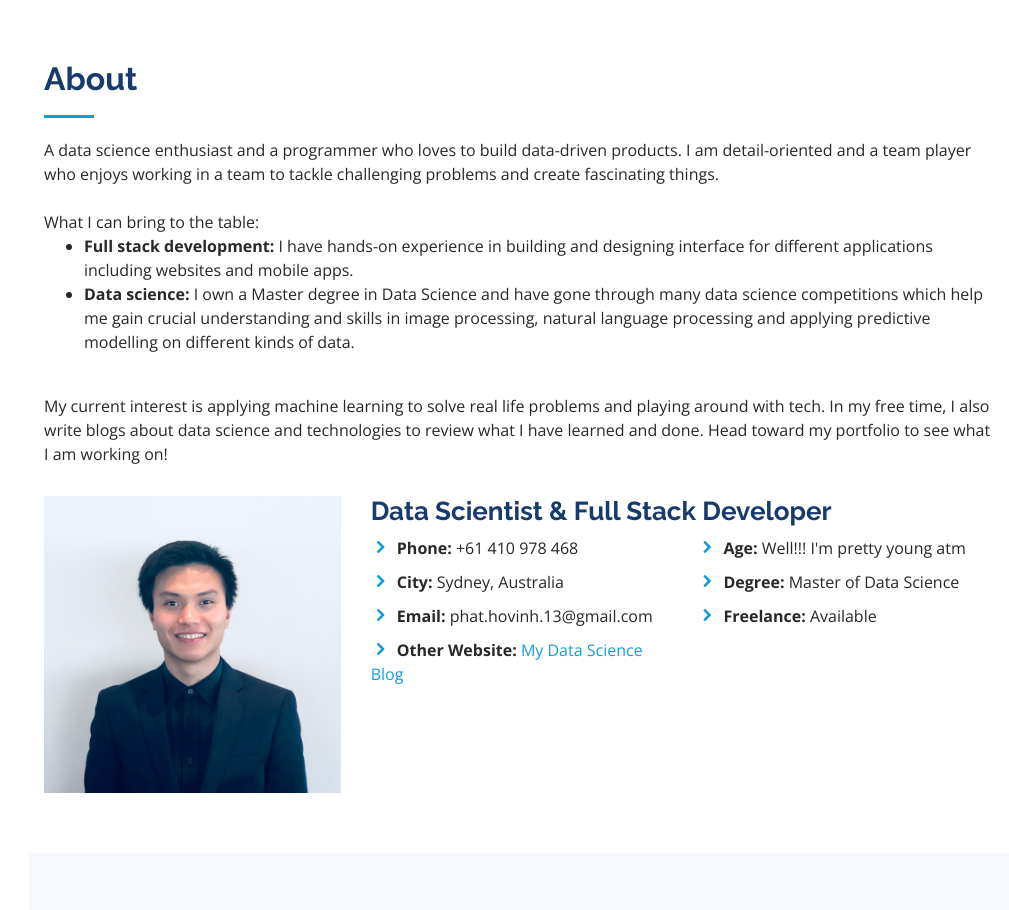
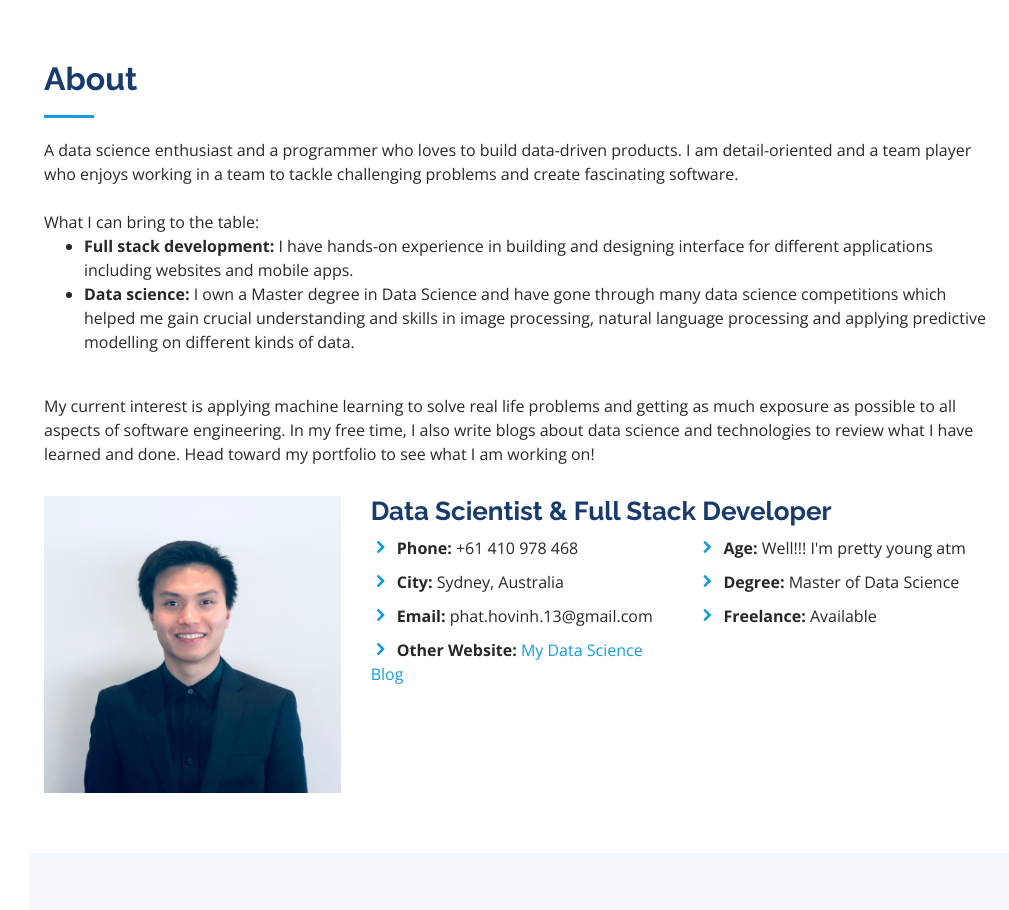
Before and after one commit to PatrickHo-134/phatvinhho.github.io, a plain HTML site: page index.html in a window 1280 px wide. Shown: the part 800-1710 px from the top of the page, without its empty margins (271-1280 px from the left). Drawn offline with nearby package versions, Linux system fonts and the light colour scheme.

Commit message:
update about section

```diff
--- a/index.html
+++ b/index.html
@@ -132,7 +132,7 @@
               A data science enthusiast and a programmer who loves to build
               data-driven products. I am detail-oriented and a team player who
               enjoys working in a team to tackle challenging problems and create
-              fascinating things.
+              fascinating software.
             </p>
             <br />
             <p>What I can bring to the table:</p>
@@ -145,7 +145,7 @@
               <li>
                 <strong>Data science: </strong>I own a Master degree in Data
                 Science and have gone through many data science competitions
-                which help me gain crucial understanding and skills in image
+                which helped me gain crucial understanding and skills in image
                 processing, natural language processing and applying predictive
                 modelling on different kinds of data.
               </li>
@@ -153,8 +153,8 @@
             <br />
             <p>
               My current interest is applying machine learning to solve real
-              life problems and playing around with tech. In my free time, I
-              also write blogs about data science and technologies to review
+              life problems and getting as much exposure as possible to all aspects of software engineering.
+              In my free time, I also write blogs about data science and technologies to review
               what I have learned and done. Head toward my portfolio to see what
               I am working on!
             </p>
```
